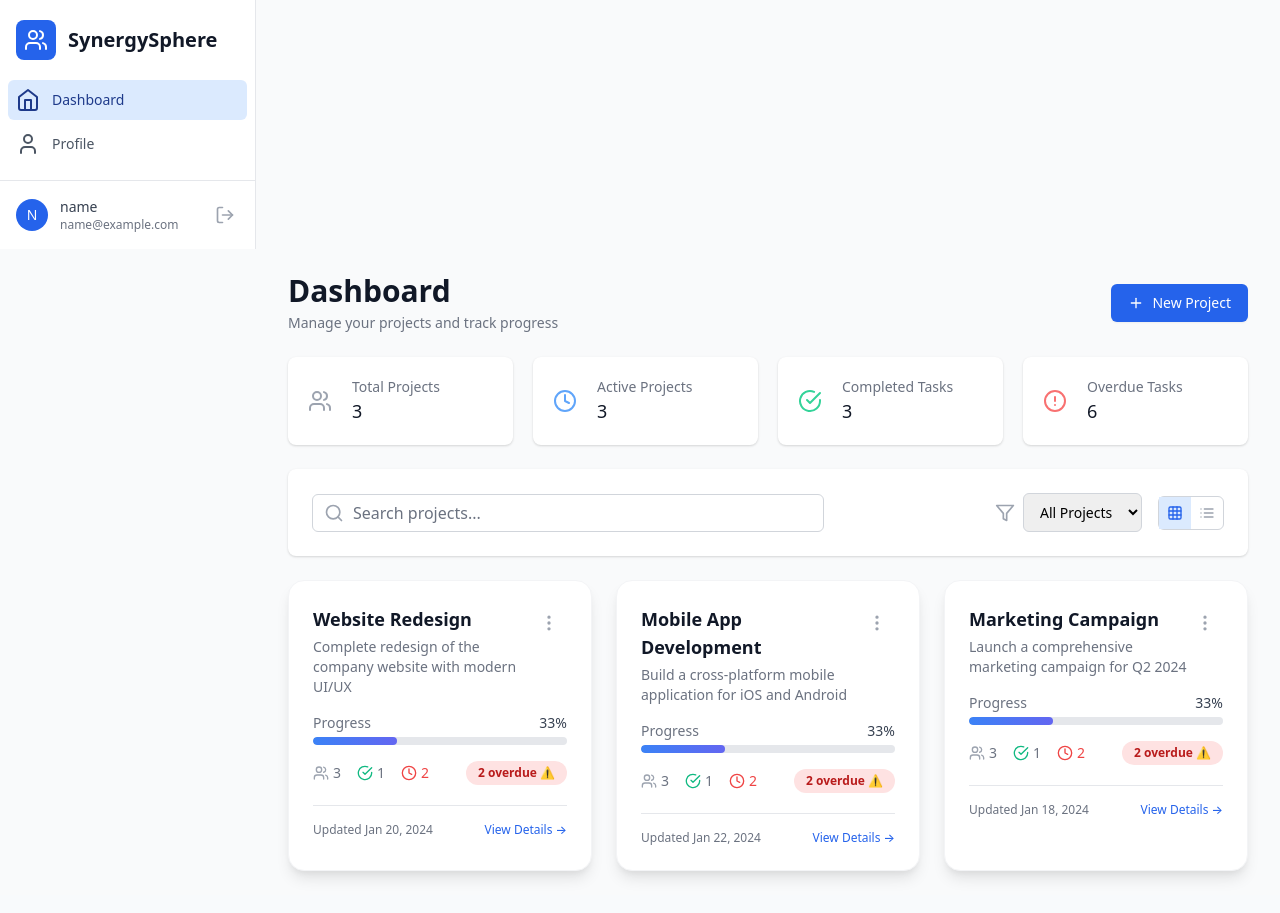
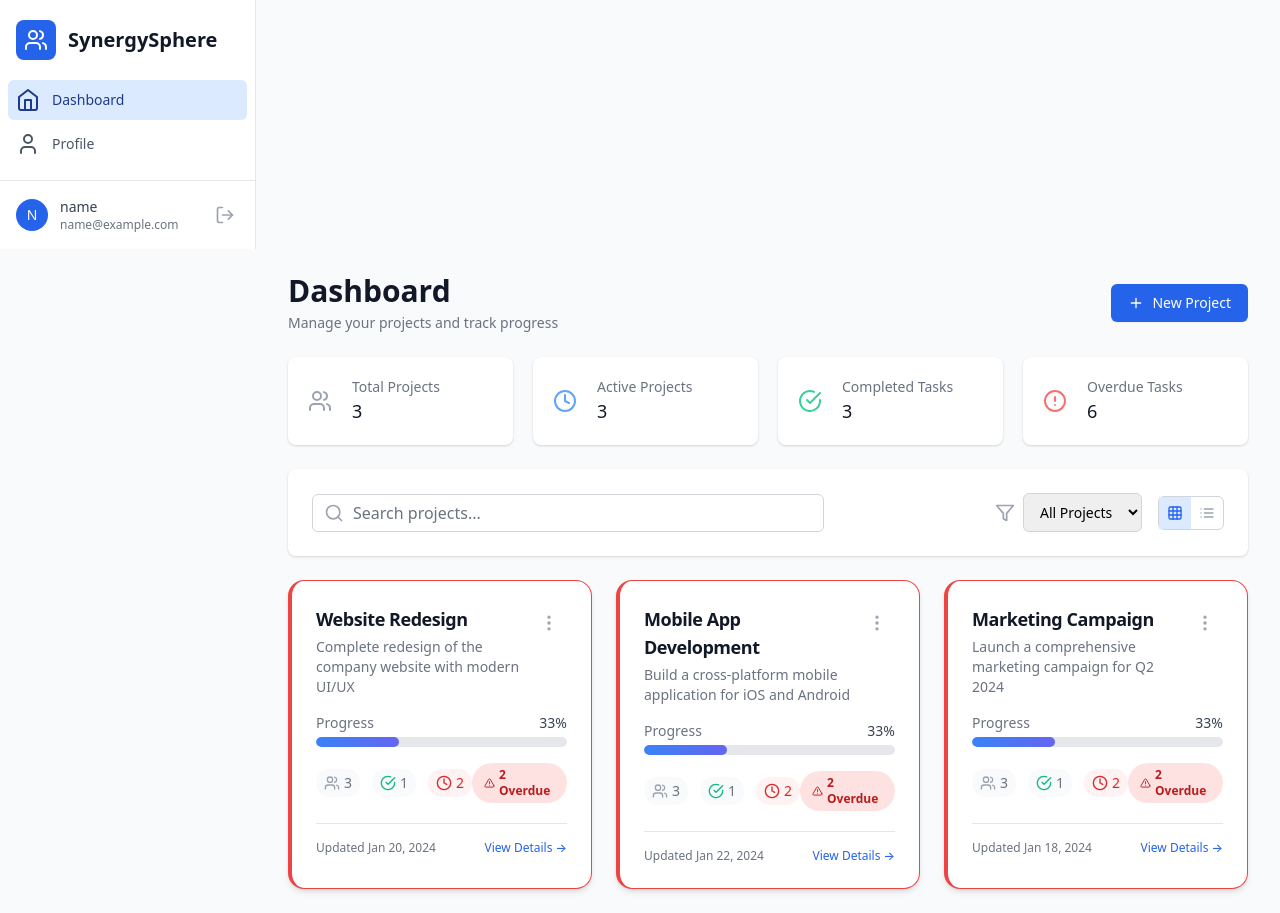
Before and after one commit to Archit008-prg/SynergyBase, a React (Create React App) app: page /login in a window 1280 px wide. Both pictures are taken after typing "name@example.com", "Sample123" into the empty fields and a click on the button "Sign In". Built offline with nearby package versions, Linux system fonts and the light colour scheme.

Commit message:
Update ProjectCard.tsx
improved

```diff
--- a/src/components/ProjectCard.tsx
+++ b/src/components/ProjectCard.tsx
@@ -6,6 +6,9 @@ import {
   CheckCircle,
   Clock,
   MoreVertical,
+  Check,
+  Hourglass,
+  AlertTriangle,
 } from "lucide-react";
 import { Project, Task } from "../types";
 import { getTaskProgress, formatDate } from "../utils/helpers";
@@ -18,27 +21,30 @@ interface ProjectCardProps {
 
 const ProjectCard: React.FC<ProjectCardProps> = ({ project, tasks, viewMode }) => {
   const progress = getTaskProgress(tasks);
-  const overdueTasks = tasks.filter((task) => {
-    if (!task.dueDate) return false;
-    return new Date(task.dueDate) < new Date() && task.status !== "done";
-  }).length;
+  const overdueTasks = tasks.filter(
+    (task) => task.dueDate && new Date(task.dueDate) < new Date() && task.status !== "done"
+  ).length;
 
-  const getStatusColor = () => {
-    if (progress.percentage === 100) return "bg-green-100 text-green-700";
-    if (overdueTasks > 0) return "bg-red-100 text-red-700";
-    return "bg-blue-100 text-blue-700";
+  const getStatusStyle = () => {
+    if (progress.percentage === 100)
+      return { border: "border-l-4 border-green-500", chip: "bg-green-100 text-green-700", icon: <Check className="h-3 w-3 mr-1" /> };
+    if (overdueTasks > 0)
+      return { border: "border-l-4 border-red-500", chip: "bg-red-100 text-red-700", icon: <AlertTriangle className="h-3 w-3 mr-1" /> };
+    return { border: "border-l-4 border-blue-500", chip: "bg-blue-100 text-blue-700", icon: <Hourglass className="h-3 w-3 mr-1" /> };
   };
 
+  const statusStyle = getStatusStyle();
   const getStatusText = () => {
-    if (progress.percentage === 100) return "✅ Completed";
-    if (overdueTasks > 0) return `${overdueTasks} overdue ⚠️`;
+    if (progress.percentage === 100) return "Completed";
+    if (overdueTasks > 0) return `${overdueTasks} Overdue`;
     return "In Progress";
   };
 
-  // Shared card container
   const cardBase =
-    "bg-white rounded-2xl shadow-lg p-6 border border-gray-100 hover:shadow-2xl hover:scale-[1.02] transition-all duration-300";
+    `relative bg-white rounded-2xl shadow-md p-6 border border-gray-100
+    hover:shadow-xl hover:scale-[1.01] transition-all duration-300 ${statusStyle.border}`;
 
+  // ---------------- LIST VIEW ----------------
   if (viewMode === "list") {
     return (
       <div className={cardBase}>
@@ -47,44 +53,44 @@ const ProjectCard: React.FC<ProjectCardProps> = ({ project, tasks, viewMode }) =
             <div className="flex items-center space-x-3">
               <Link
                 to={`/project/${project.id}`}
-                className="text-lg font-semibold text-gray-900 hover:text-blue-600 truncate"
+                className="text-lg font-semibold tracking-tight text-gray-900 hover:text-blue-600 truncate"
               >
                 {project.name}
               </Link>
               <span
-                className={`inline-flex items-center px-2.5 py-0.5 rounded-full text-xs font-medium ${getStatusColor()}`}
+                className={`inline-flex items-center px-3 py-0.5 rounded-full text-xs font-medium ${statusStyle.chip}`}
               >
+                {statusStyle.icon}
                 {getStatusText()}
               </span>
             </div>
-            <p className="mt-1 text-sm text-gray-500 truncate">
-              {project.description}
-            </p>
 
-            <div className="mt-3 flex items-center space-x-6 text-sm text-gray-500">
-              <div className="flex items-center">
+            <p className="mt-1 text-sm text-gray-500 truncate">{project.description}</p>
+
+            <div className="mt-3 flex items-center space-x-4 text-sm">
+              <span className="flex items-center bg-gray-50 px-2 py-1 rounded-full">
                 <Users className="h-4 w-4 mr-1 text-gray-400" />
-                {project.members.length} members
-              </div>
-              <div className="flex items-center">
+                {project.members.length}
+              </span>
+              <span className="flex items-center bg-gray-50 px-2 py-1 rounded-full">
                 <CheckCircle className="h-4 w-4 mr-1 text-green-500" />
-                {progress.completed}/{progress.total} tasks
-              </div>
-              <div className="flex items-center">
-                <Calendar className="h-4 w-4 mr-1 text-gray-400" />
+                {progress.completed}/{progress.total}
+              </span>
+              <span className="flex items-center text-gray-500">
+                <Calendar className="h-4 w-4 mr-1" />
                 {formatDate(project.updatedAt)}
-              </div>
+              </span>
             </div>
           </div>
 
-          <div className="flex items-center space-x-3">
+          <div className="flex flex-col items-end space-y-2">
             <div className="w-32 bg-gray-200 rounded-full h-2 overflow-hidden">
               <div
-                className="bg-blue-500 h-2 rounded-full transition-all duration-500"
+                className="bg-gradient-to-r from-blue-500 to-indigo-500 h-2 rounded-full transition-all duration-500"
                 style={{ width: `${progress.percentage}%` }}
               />
             </div>
-            <span className="text-sm font-medium text-gray-600 w-12 text-right">
+            <span className="text-sm font-medium text-gray-600">
               {progress.percentage}%
             </span>
             <button className="p-2 text-gray-400 hover:text-gray-600 rounded-full hover:bg-gray-100">
@@ -96,20 +102,18 @@ const ProjectCard: React.FC<ProjectCardProps> = ({ project, tasks, viewMode }) =
     );
   }
 
-  // Grid card
+  // ---------------- GRID VIEW ----------------
   return (
     <div className={cardBase}>
       <div className="flex items-start justify-between">
         <div className="flex-1 min-w-0">
           <Link
             to={`/project/${project.id}`}
-            className="text-lg font-semibold text-gray-900 hover:text-blue-600"
+            className="text-lg font-semibold tracking-tight text-gray-900 hover:text-blue-600"
           >
             {project.name}
           </Link>
-          <p className="mt-1 text-sm text-gray-500 line-clamp-2">
-            {project.description}
-          </p>
+          <p className="mt-1 text-sm text-gray-500 line-clamp-2">{project.description}</p>
         </div>
         <button className="p-2 text-gray-400 hover:text-gray-600 rounded-full hover:bg-gray-100">
           <MoreVertical className="h-5 w-5" />
@@ -121,34 +125,35 @@ const ProjectCard: React.FC<ProjectCardProps> = ({ project, tasks, viewMode }) =
           <span>Progress</span>
           <span className="font-medium text-gray-700">{progress.percentage}%</span>
         </div>
-        <div className="w-full bg-gray-200 rounded-full h-2 overflow-hidden">
+        <div className="w-full bg-gray-200 rounded-full h-2.5 overflow-hidden">
           <div
-            className="bg-gradient-to-r from-blue-500 to-indigo-500 h-2 rounded-full transition-all duration-500"
+            className="bg-gradient-to-r from-blue-500 to-indigo-500 h-2.5 rounded-full transition-all duration-500"
             style={{ width: `${progress.percentage}%` }}
           />
         </div>
       </div>
 
       <div className="mt-4 flex items-center justify-between">
-        <div className="flex items-center space-x-4 text-sm text-gray-500">
-          <div className="flex items-center">
+        <div className="flex items-center space-x-3 text-sm text-gray-500">
+          <span className="flex items-center bg-gray-50 px-2 py-1 rounded-full">
             <Users className="h-4 w-4 mr-1 text-gray-400" />
             {project.members.length}
-          </div>
-          <div className="flex items-center">
+          </span>
+          <span className="flex items-center bg-gray-50 px-2 py-1 rounded-full">
             <CheckCircle className="h-4 w-4 mr-1 text-green-500" />
             {progress.completed}
-          </div>
+          </span>
           {overdueTasks > 0 && (
-            <div className="flex items-center text-red-500 font-medium">
+            <span className="flex items-center bg-red-50 text-red-600 px-2 py-1 rounded-full font-medium">
               <Clock className="h-4 w-4 mr-1" />
               {overdueTasks}
-            </div>
+            </span>
           )}
         </div>
         <span
-          className={`inline-flex items-center px-3 py-1 rounded-full text-xs font-semibold ${getStatusColor()}`}
+          className={`inline-flex items-center px-3 py-1 rounded-full text-xs font-semibold ${statusStyle.chip}`}
         >
+          {statusStyle.icon}
           {getStatusText()}
         </span>
       </div>
```
